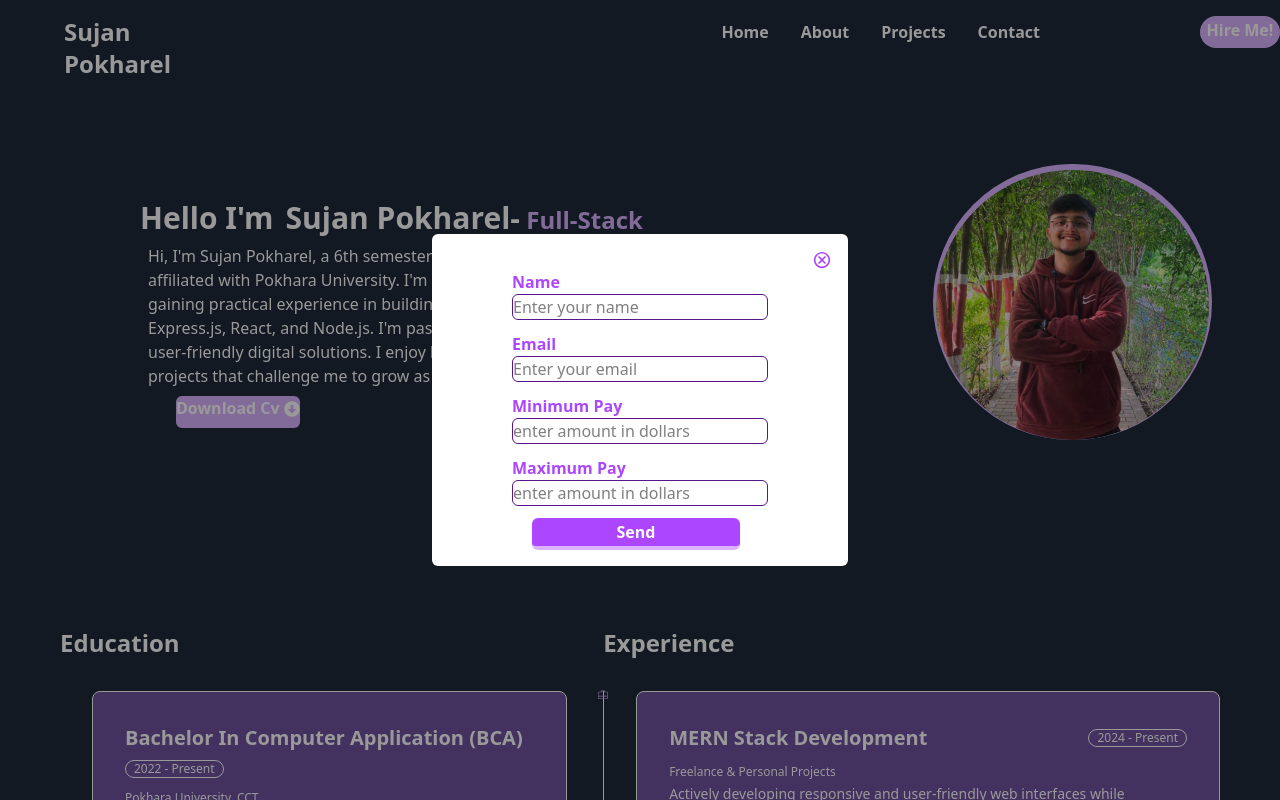
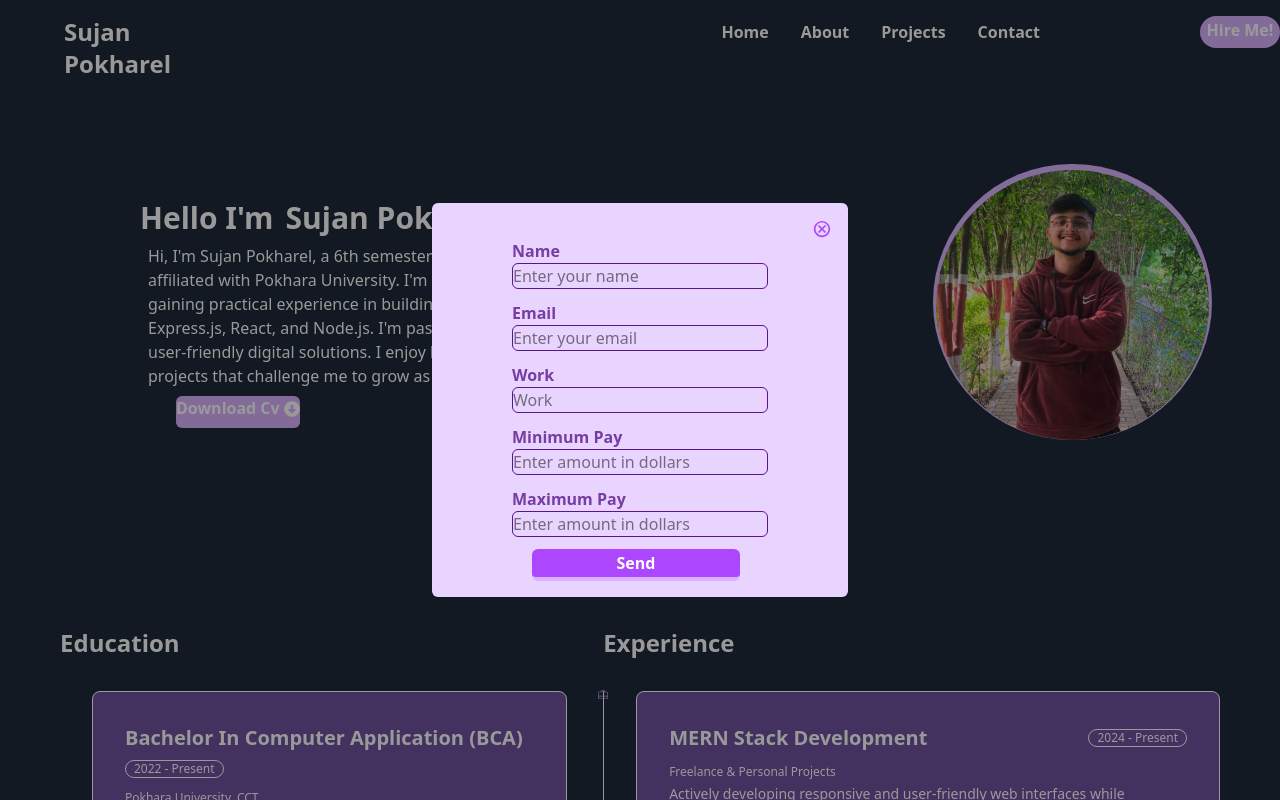
Before and after one commit to SUJANPOKHAREL07/Sujan_portfolio, a React (Vite) app: page / in a window 1280 px wide. Both pictures are taken after a click on the button "Hire Me!". Shown: the top 800 px of the page. Built offline with nearby package versions, Linux system fonts and the light colour scheme.

Commit message:
hire form design updated

```diff
--- a/src/Component/hiremeForm.tsx
+++ b/src/Component/hiremeForm.tsx
@@ -11,22 +11,26 @@ const Hireme=()=>{
         <form action="" className="flex justify-center  " onSubmit={hiresubmit}>
          <div className="space-y-3 ">
               <div className="space-x-3">
-             <label htmlFor="" className="font-bold text-purple-500">Name</label> <br />
+             <label htmlFor="" className="font-bold text-purple-900/80">Name</label> <br />
             <input type="text" name="name" placeholder="Enter your name" className="border w-[16rem]   border-purple-900 rounded-md" required/>
            </div>
             <div className="space-x-4 ">
-             <label htmlFor="" className="font-bold text-purple-500">Email</label><br />
+             <label htmlFor="" className="font-bold text-purple-900/80">Email</label><br />
             <input type="text" name="name" placeholder="Enter your email" className="border w-[16rem]  border-purple-900 rounded-md" required/>
            </div>
-           <div className="space-x-4">
-             <label htmlFor="" className="font-bold text-purple-500">Minimum Pay</label><br />
-            <input type="number"  placeholder="enter amount in dollars" name="name" className="border w-[16rem]  border-purple-900 rounded-md" required/>
+           <div className="space-x-3">
+             <label htmlFor="" className="font-bold text-purple-900/80">Work</label> <br />
+            <input type="text" name="name" placeholder="Work" className="border w-[16rem]   border-purple-900 rounded-md" required/>
            </div>
            <div className="space-x-4">
-             <label htmlFor="" className="font-bold text-purple-500">Maximum Pay</label><br />
-            <input type="number" name="name" placeholder="enter amount in dollars" className="border w-[16rem]  border-purple-900 rounded-md" required/>
+             <label htmlFor="" className="font-bold text-purple-900/80">Minimum Pay</label><br />
+            <input type="number"  placeholder="Enter amount in dollars" name="name" className="border w-[16rem]  border-purple-900 rounded-md" required/>
            </div>
-            <div className="flex ml-5 justify-center font-bold text-white bg-purple-500 w-[13rem]  rounded-md h-8 border-b-4 border-purple-300 hover:border-purple-300 hover:bg-purple-200 hover:text-purple-400"> <button type="submit" className="">Send</button></div>
+           <div className="space-x-4">
+             <label htmlFor="" className="font-bold text-purple-900/80">Maximum Pay</label><br />
+            <input type="number" name="name" placeholder="Enter amount in dollars" className="border w-[16rem]  border-purple-900 rounded-md" required/>
+           </div>
+            <div className="flex ml-5 justify-center font-bold text-white bg-purple-500 w-[13rem]  rounded-md h-8 border-b-4 border-purple-300 hover:border-purple-300 hover:bg-purple-100 hover:text-purple-500"> <button type="submit" className="">Send</button></div>
 
          </div>
 
--- a/src/Component/modal.tsx
+++ b/src/Component/modal.tsx
@@ -5,7 +5,7 @@ const Modal = ({ children }) => {
     <div className="relative z-50">
       <div className="fixed bg-black/40 inset-0">
         <div className="fixed inset-0 flex justify-center items-center p-4">
-          <div className="flex items-center justify-center w-full">
+          <div className="flex items-center justify-center w-full ">
             {children}
           </div>
         </div>
--- a/src/Component/nav.tsx
+++ b/src/Component/nav.tsx
@@ -68,7 +68,7 @@ function Nav() {
       {hireClick &&(
         <div className="">
           <Modal>
-              <div className="bg-white w-11/12 sm:w-2/3 md:w-1/2 lg:w-1/3 rounded-md p-4">
+              <div className="bg-purple-200 w-11/12 sm:w-2/3 md:w-1/2 lg:w-1/3 rounded-md p-4">
             <div className="flex justify-end">
               <IoMdCloseCircleOutline
                 onClick={() => setHire(false)}
```
